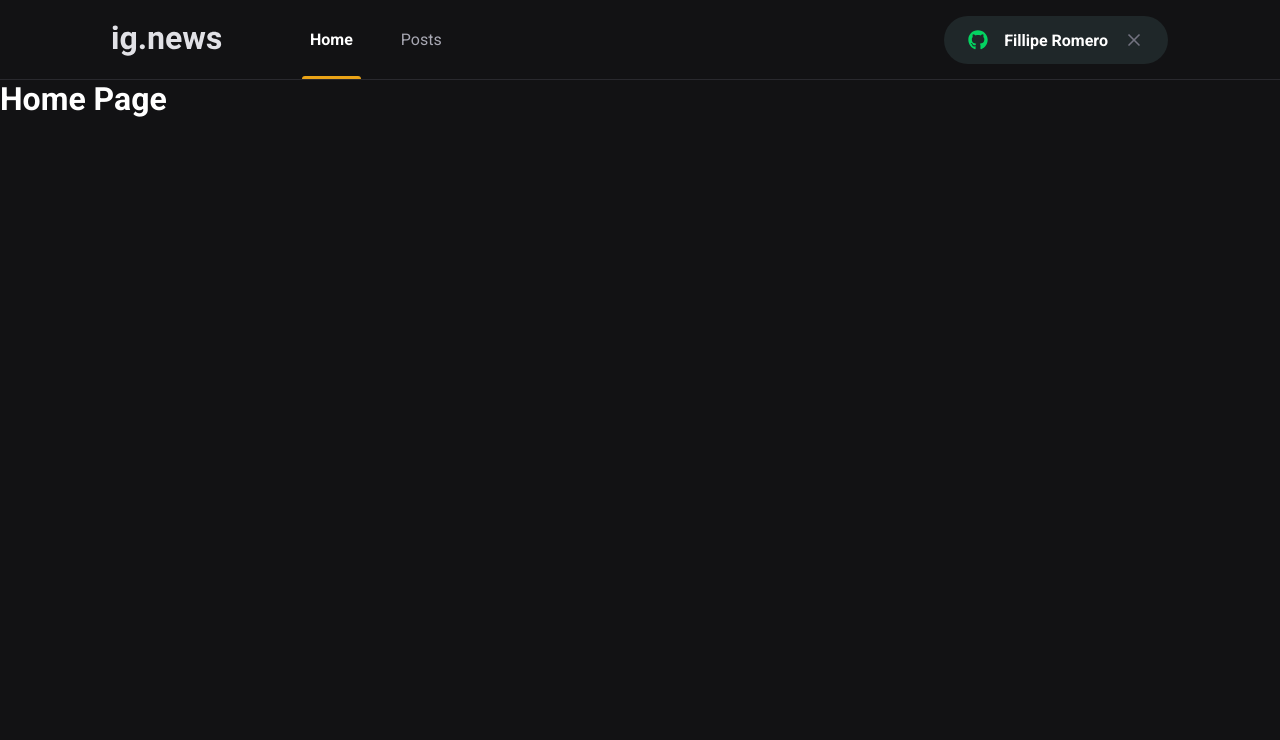
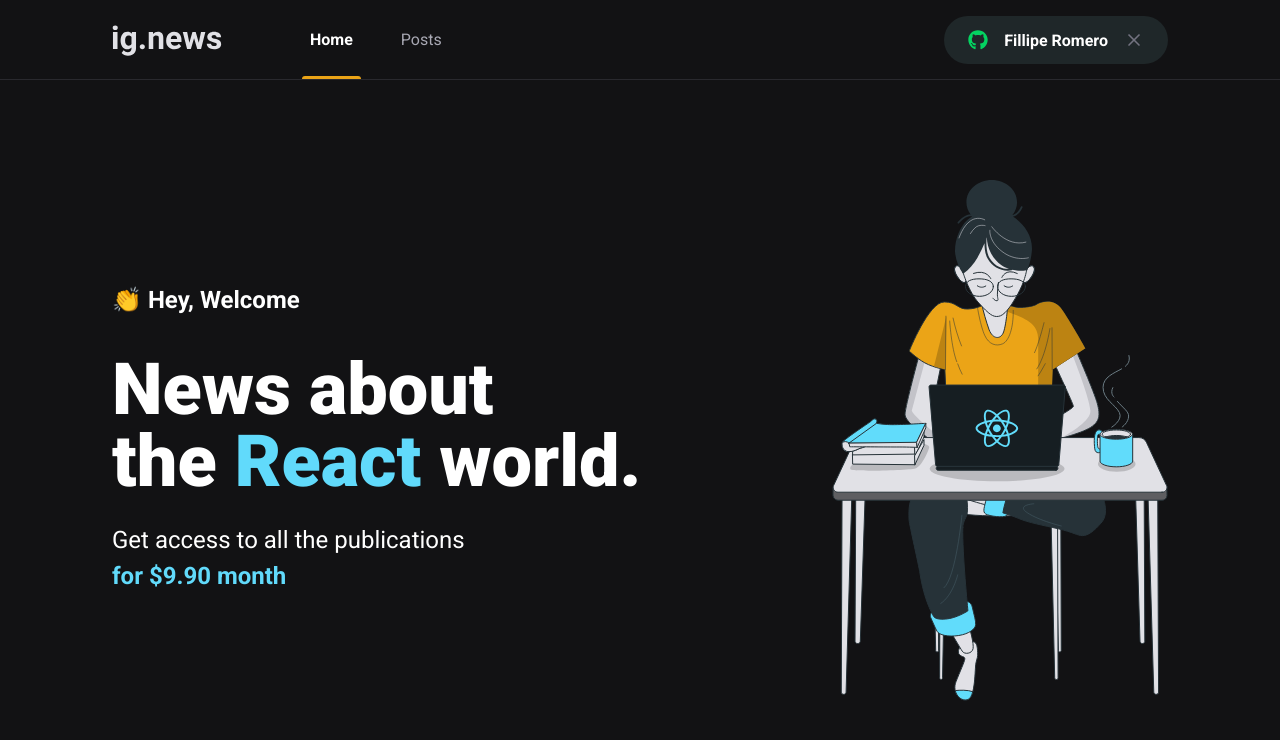
Before and after one commit to filliperomero/ignews, a Next.js app: page / in a window 1280 px wide. Shown: the top 740 px of the page. Built offline with nearby package versions, Linux system fonts and the light colour scheme.

Commit message:
chore: refactor home page

```diff
--- /dev/null
+++ b/src/pages/home.module.scss
@@ -0,0 +1,41 @@
+.contentContainer {
+  max-width: 1120px;
+  margin: 0 auto;
+  padding: 0 2rem;
+  height: calc(100vh - 5rem);
+
+  display: flex;
+  align-items: center;
+  justify-content: space-between;
+}
+
+.hero {
+  max-width: 600px;
+
+  > span {
+    font-size: 1.5rem;
+    font-weight: bold;
+  }
+
+  h1 {
+    font-size: 4.5rem;
+    line-height: 4.5rem;
+    font-weight: 900;
+    margin-top: 2.5rem;
+
+    span {
+      color: var(--cyan-500);
+    }
+  }
+
+  p {
+    font-size: 1.5rem;
+    line-height: 2.25rem;
+    margin-top: 1.5rem;
+
+    span {
+      color: var(--cyan-500);
+      font-weight: bold;
+    }
+  }
+}
--- a/src/pages/index.tsx
+++ b/src/pages/index.tsx
@@ -1,15 +1,28 @@
 import type { NextPage } from 'next'
 import Head from 'next/head'
+
+import styles from './home.module.scss'
 
 const Home: NextPage = () => {
   return (
     <>
       <Head>
-        <title>Início | ig.news</title>
+        <title>Home | ig.news</title>
       </Head>
-      <div>
-        <h1>Home Page</h1>
-      </div>
+
+      <main className={styles.contentContainer}>
+        <section className={styles.hero}>
+          <span>👏 Hey, Welcome</span>
+          <h1>News about <br />
+          the <span>React</span> world.</h1>
+          <p>
+            Get access to all the publications <br />
+            <span>for $9.90 month</span>
+          </p>
+        </section>
+
+        <img src="/images/avatar.svg" alt="Girl Coding" />
+      </main>
     </>
   )
 }
```
